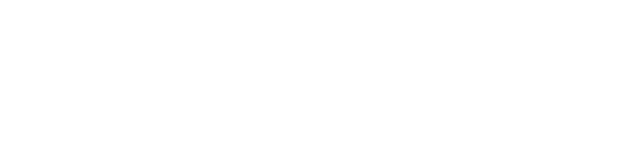
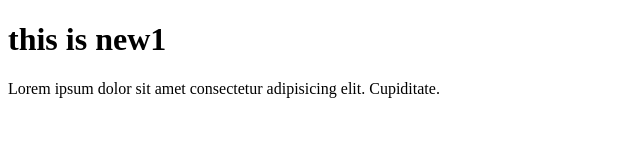
Before and after one commit to ahmedt1997/trainning, a plain HTML site: page index.html in a window 1280 px wide. Shown: the whole page, without its empty margins (0-640 px from the left). Drawn offline with Linux system fonts and the light colour scheme.

Commit message:
new1 complet

```diff
--- a/index.html
+++ b/index.html
@@ -6,6 +6,7 @@
     <title>Document</title>
 </head>
 <body>
-
+   <h1>this is new1</h1>
+   <p>Lorem ipsum dolor sit amet consectetur adipisicing elit. Cupiditate.</p>
 </body>
 </html>
```
